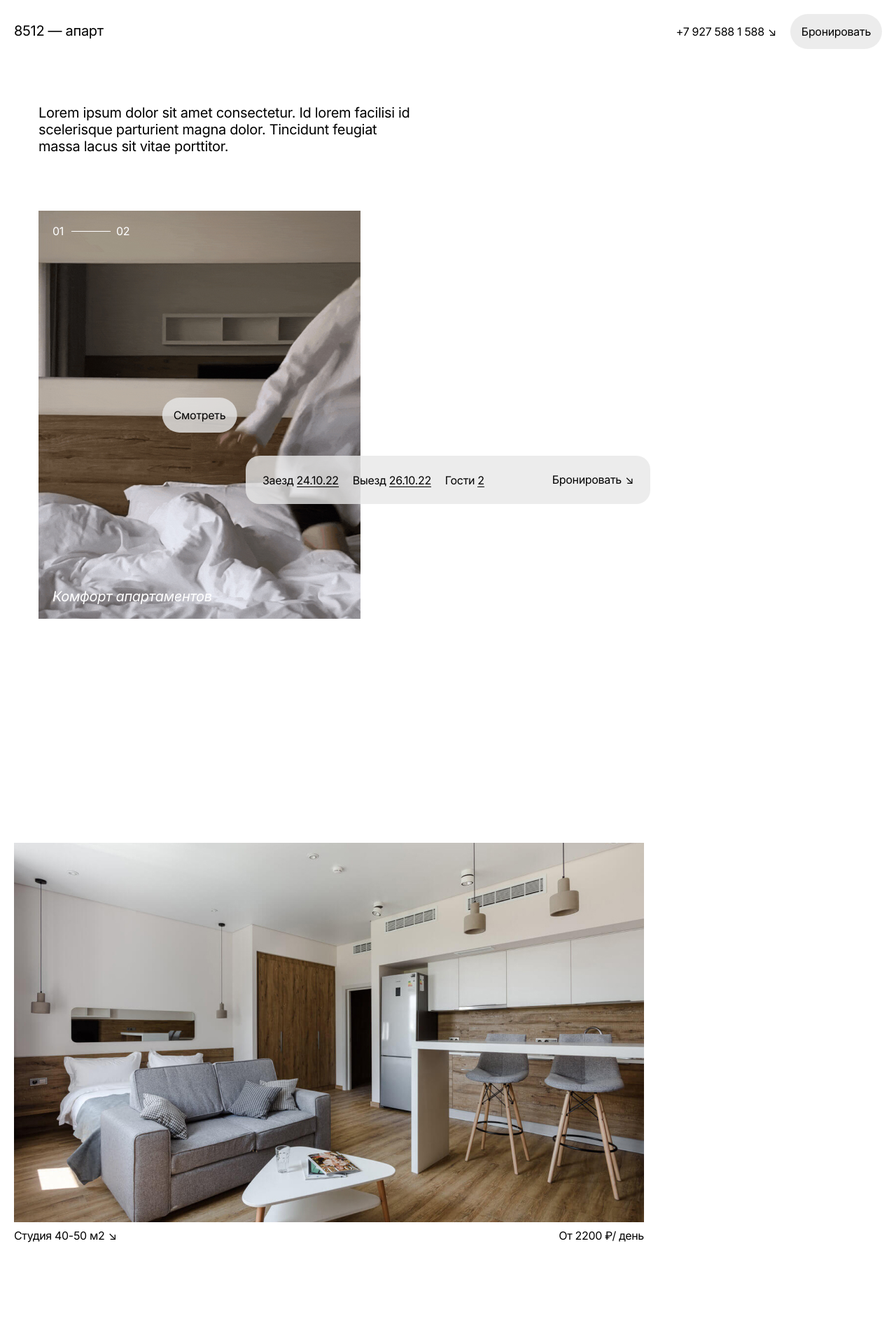
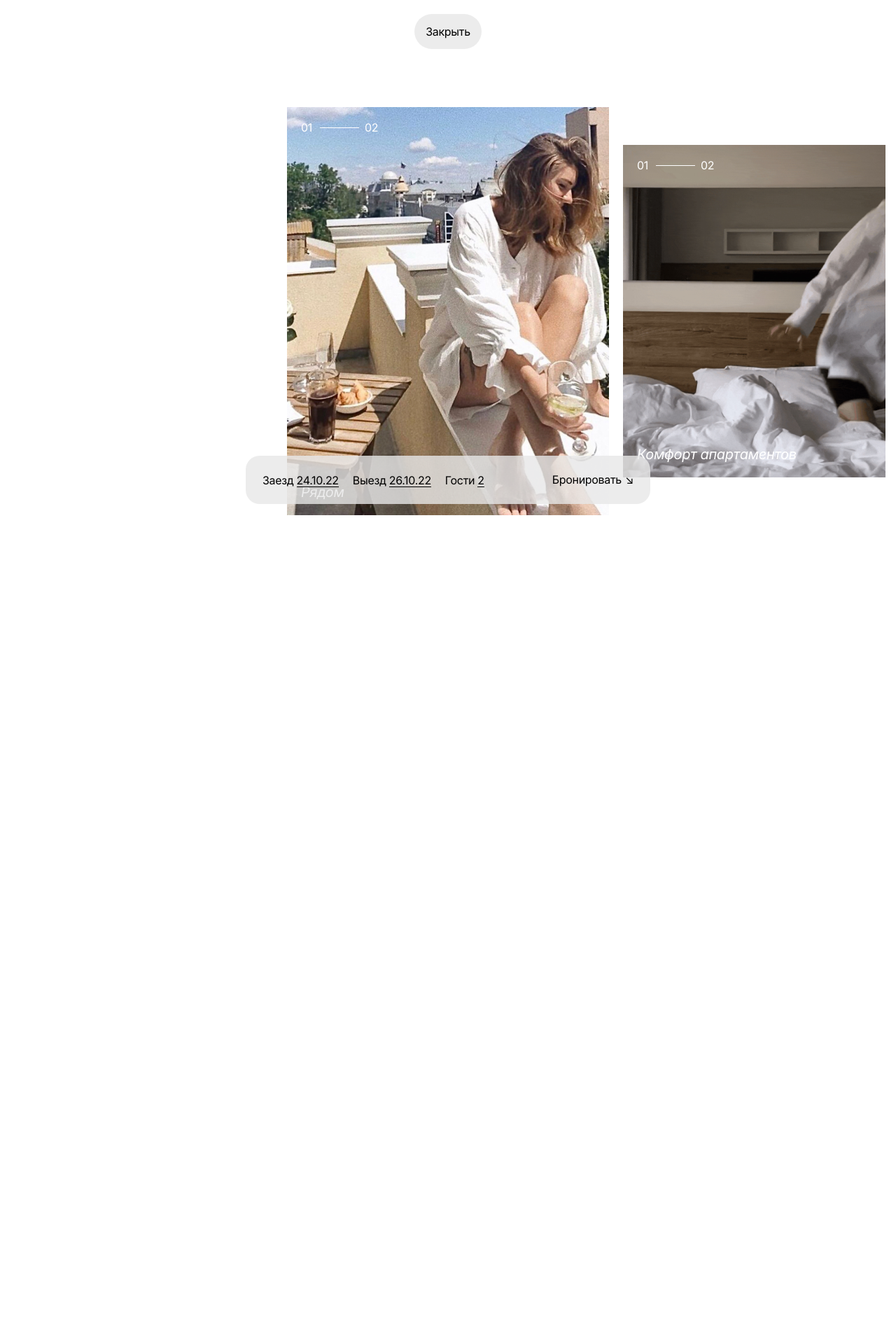
Before and after one commit to anton-fomichev/8512-apartments, a React (Create React App) app in the folder project/: page /gallery in a window 1280 px wide. Shown: the top 1920 px of the page at 70% size. After the commit the page ends 800 px from the top, so only its background shows below. Built offline with nearby package versions, Linux system fonts and the light colour scheme.

Commit message:
Add test routing

```diff
--- a/project/src/components/Aparts/Aparts.tsx
+++ b/project/src/components/Aparts/Aparts.tsx
@@ -1,7 +1,7 @@
 import { ApartsType, ImageType, Size } from '../../types/types';
 import styles from './styles.module.css';
 import classnames from 'classnames';
-import { Link } from '../Link/Link';
+import { LinkElement } from '../Link/Link';
 
 type ApartsProps = {
   aparts: ApartsType;
@@ -25,9 +25,9 @@ export const Aparts = ({ aparts, image, size }: ApartsProps): JSX.Element => {
       </div>
       <div className={styles['aparts__info']}>
         <div className={styles.square}>
-          <Link href='#'>
+          <LinkElement href='#'>
             {aparts.type} {aparts.square} м2
-          </Link>
+          </LinkElement>
         </div>
         <div className={styles.price}>
           От <span>2200</span> ₽/ день
--- a/project/src/components/BookMenu/BookMenu.tsx
+++ b/project/src/components/BookMenu/BookMenu.tsx
@@ -1,4 +1,4 @@
-import { Link } from '../Link/Link';
+import { LinkElement } from '../Link/Link';
 import { Option } from '../Option/Option';
 import styles from './styles.module.css';
 
@@ -24,6 +24,6 @@ export const BookMenu = (): JSX.Element => (
         />
       </li>
     </ul>
-    <Link href="#">Бронировать</Link>
+    <LinkElement href="#">Бронировать</LinkElement>
   </div>
 );
--- a/project/src/components/Footer/Footer.tsx
+++ b/project/src/components/Footer/Footer.tsx
@@ -1,25 +1,25 @@
-import { Link } from '../Link/Link';
+import { LinkElement } from '../Link/Link';
 import styles from './styles.module.css';
 
 export const Footer = (): JSX.Element => (
   <footer className={styles.footer}>
     <ul className={styles['footer__contacts']}>
       <li className={styles['footer__contact']}>
-        <Link href='booking@8512apart.com'>booking@8512apart.com</Link>
+        <LinkElement href='booking@8512apart.com'>booking@8512apart.com</LinkElement>
       </li>
       <li className={styles['footer__contact']}>
-        <Link href='tel:+79275881588'>+7 927 588 1 588</Link>
+        <LinkElement href='tel:+79275881588'>+7 927 588 1 588</LinkElement>
       </li>
       <li className={styles['footer__contact']}>
-        <Link href='#'>Оплата</Link>
+        <LinkElement href='#'>Оплата</LinkElement>
       </li>
     </ul>
     <ul className={styles['footer__links']}>
       <li className={styles['footer__link']}>
-        <Link href='#'>Политика Конфиденциальности и Cookies</Link>
+        <LinkElement href='#'>Политика Конфиденциальности и Cookies</LinkElement>
       </li>
       <li className={styles['footer__link']}>
-        <Link href='#'>Instagram</Link>
+        <LinkElement href='#'>Instagram</LinkElement>
       </li>
     </ul>
   </footer>
--- a/project/src/components/Header/Header.tsx
+++ b/project/src/components/Header/Header.tsx
@@ -1,12 +1,12 @@
 import styles from './styles.module.css';
 import { Button } from '../Button/Button';
-import { Link } from '../Link/Link';
+import { LinkElement } from '../Link/Link';
 
 export const Header = (): JSX.Element => (
   <header className={styles.header}>
     <span className={styles['header__logo']}>8512 ― апарт</span>
     <div className={styles['header__links']}>
-      <Link href='tel:+79275881588'>+7 927 588 1 588</Link>
+      <LinkElement href='tel:+79275881588'>+7 927 588 1 588</LinkElement>
       <Button>Бронировать</Button>
     </div>
   </header>
--- a/project/src/components/Link/Link.tsx
+++ b/project/src/components/Link/Link.tsx
@@ -5,6 +5,6 @@ type LinkProps = {
   href: string;
 };
 
-export const Link = ({ children, href }: LinkProps): JSX.Element => (
+export const LinkElement = ({ children, href }: LinkProps): JSX.Element => (
   <a className='link' href={href}>{children}</a>
 );
--- a/project/src/components/app/app.tsx
+++ b/project/src/components/app/app.tsx
@@ -1,6 +1,15 @@
-// import { Gallery } from '../../pages/Gallery/Gallery';
+import { Gallery } from '../../pages/Gallery/Gallery';
 import { MainPage } from '../../pages/MainPage/MainPage';
+import { BrowserRouter, Route, Routes } from 'react-router-dom';
 
 export const App = (): JSX.Element => (
-  <MainPage />
+  <BrowserRouter>
+    <Routes>
+      <Route path='/'>
+        <Route index element={<MainPage />} />
+        <Route path='gallery' element={<Gallery />} />
+      </Route>
+    </Routes>
+  </BrowserRouter>
+
 );
```
